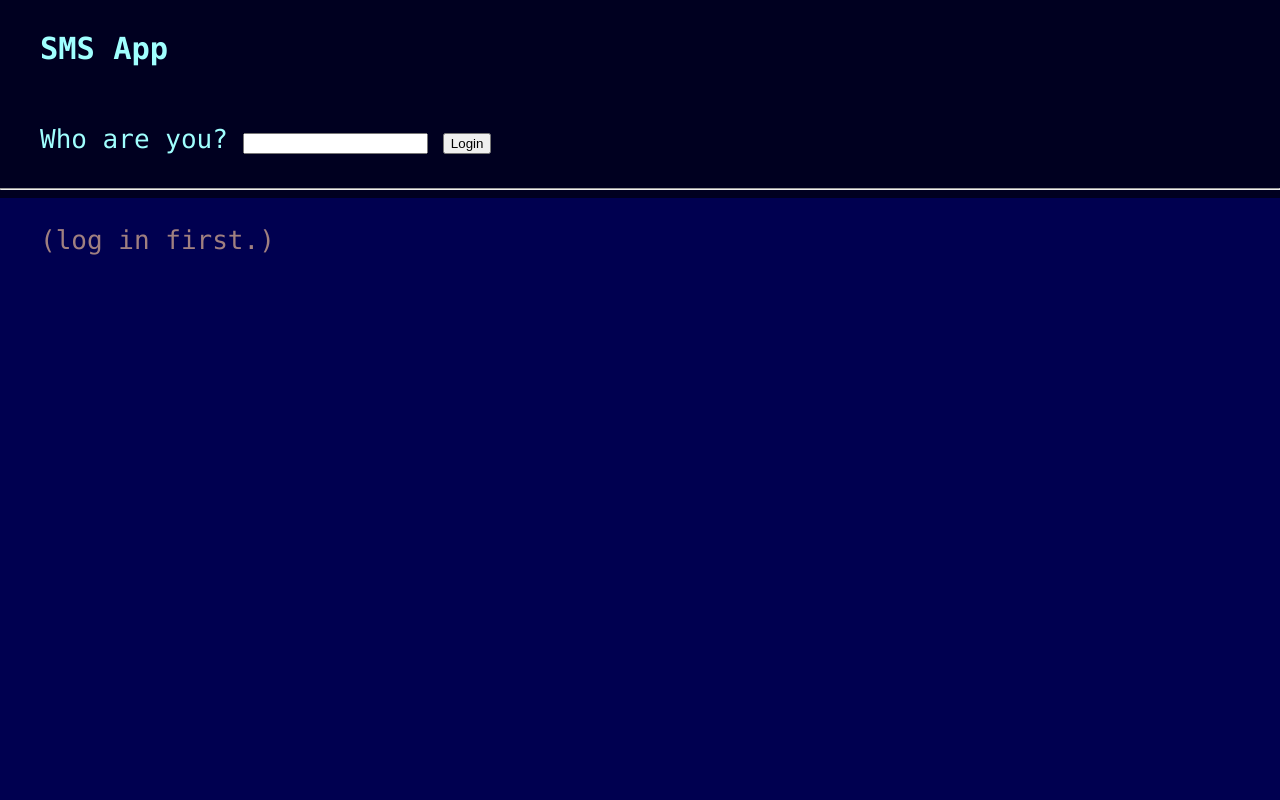
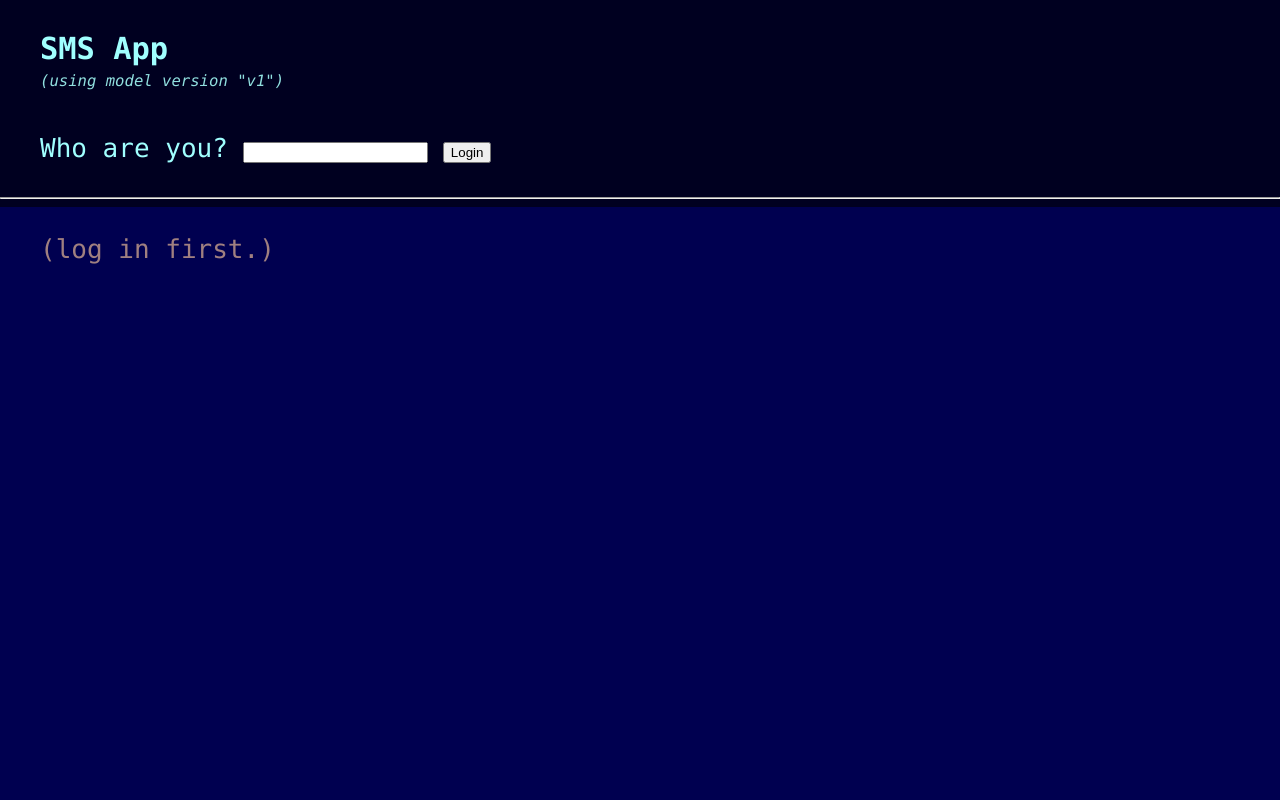
Before and after one commit to hemidactylus/mlops-speedrun-spamclassifier, a React app in the folder client/sms_web_app/: page / in a window 1280 px wide. Shown: the top 800 px of the page. Built offline with nearby package versions, Linux system fonts and the light colour scheme.

Commit message:
api version number in client

```diff
--- a/client/sms_web_app/src/components/App.css
+++ b/client/sms_web_app/src/components/App.css
@@ -53,6 +53,17 @@
   margin-right: 20px;
 }
 
+.headerTitle {
+  margin-bottom: 5px;
+}
+
+.headerSubtitle {
+  color: #90DFDF;
+  margin-top: 0px;
+  font-size: 60%;
+  font-style: italic;
+}
+
 .App-link {
   color: #61dafb;
 }
--- a/client/sms_web_app/src/components/Header.js
+++ b/client/sms_web_app/src/components/Header.js
@@ -1,10 +1,13 @@
 import './App.css';
+
+import {model_version} from '../utils/spam_utils.js';
 
 const Header = () => {
 
   return (
     <header className="App-header">
-      <h3><code>SMS App</code></h3>
+      <h3 className="headerTitle"><code>SMS App</code></h3>
+      <p className="headerSubtitle"><code>(using model version "{model_version}")</code></p>
     </header>
   );
 }
--- a/client/sms_web_app/src/utils/spam_utils.js
+++ b/client/sms_web_app/src/utils/spam_utils.js
@@ -1,6 +1,6 @@
 import axios from "axios";
 
-const model_version = process.env.REACT_APP_SPAM_MODEL_VERSION || 'v1';
+export const model_version = process.env.REACT_APP_SPAM_MODEL_VERSION || 'v1';
 
 export const checkSpamStatus = (sms_text, callback) => {
   axios.post(
```
